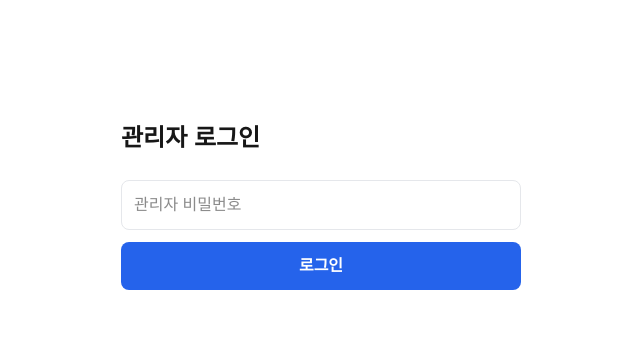
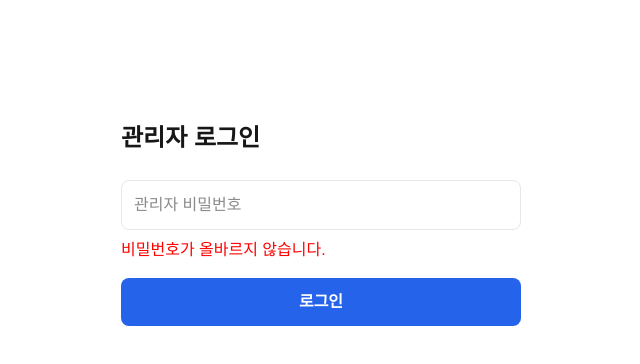
Before and after one commit to Mwoo0383/myprofile-frontend, a Next.js app: page /admin/login in a window 1280 px wide. Both pictures are taken after a click on the button "로그인". Shown: the top 364 px of the page, without its empty margins (319-959 px from the left). Built offline with nearby package versions, Linux system fonts and the light colour scheme.

Commit message:
feat: 관리자 로그인 상태 관리 및 관리자 페이지 접근 제어 구현

```diff
--- a/app/admin/login/page.tsx
+++ b/app/admin/login/page.tsx
@@ -1,38 +1,66 @@
+"use client";
+
+import { useRouter } from "next/navigation";
+import { useState } from "react";
+import { setAdmin } from "@/lib/adminAuth";
+
+const ADMIN_PASSWORD = "admin123"; // env로 빼도 됨
+
 export default function AdminLoginPage() {
+  const router = useRouter();
+  const [password, setPassword] = useState("");
+  const [error, setError] = useState("");
+
+  const handleLogin = () => {
+    if (password === ADMIN_PASSWORD) {
+      setAdmin();
+      router.push("/admin");
+    } else {
+      setError("비밀번호가 올바르지 않습니다.");
+    }
+  };
+
   return (
     <main style={{ maxWidth: 400, margin: "120px auto" }}>
       <h1 style={{ fontSize: 24, fontWeight: 800 }}>
         관리자 로그인
       </h1>
 
-        <div style={{ marginTop: 24 }}>
       <input
         type="password"
         placeholder="관리자 비밀번호"
+        value={password}
+        onChange={(e) => setPassword(e.target.value)}
         style={{
           width: "100%",
           padding: 12,
-              marginBottom: 12,
+          marginTop: 24,
           borderRadius: 8,
           border: "1px solid #e5e7eb",
         }}
       />
 
+      {error && (
+        <p style={{ color: "red", marginTop: 8 }}>
+          {error}
+        </p>
+      )}
+
       <button
+        onClick={handleLogin}
         style={{
           width: "100%",
+          marginTop: 16,
           padding: 12,
           borderRadius: 8,
           border: "none",
           background: "#2563eb",
           color: "#fff",
           fontWeight: 600,
-              cursor: "pointer",
         }}
       >
         로그인
       </button>
-        </div>
     </main>
   );
 }
--- a/app/admin/page.tsx
+++ b/app/admin/page.tsx
@@ -1,6 +1,19 @@
+"use client";
+
+import { useEffect } from "react";
+import { useRouter } from "next/navigation";
+import { isAdmin } from "@/lib/adminAuth";
 import Link from "next/link";
 
 export default function AdminPage() {
+  const router = useRouter();
+
+  useEffect(() => {
+    if (!isAdmin()) {
+      router.replace("/admin/login");
+    }
+  }, [router]);
+
   return (
     <main style={{ maxWidth: 960, margin: "80px auto", padding: 24 }}>
       <h1 style={{ fontSize: 28, fontWeight: 800 }}>
--- /dev/null
+++ b/lib/adminAuth.ts
@@ -0,0 +1,13 @@
+const ADMIN_KEY = "isAdmin";
+
+export function setAdmin() {
+  localStorage.setItem(ADMIN_KEY, "true");
+}
+
+export function clearAdmin() {
+  localStorage.removeItem(ADMIN_KEY);
+}
+
+export function isAdmin(): boolean {
+  return localStorage.getItem(ADMIN_KEY) === "true";
+}
```
Lines whose indentation alone changed are shown as unchanged.
